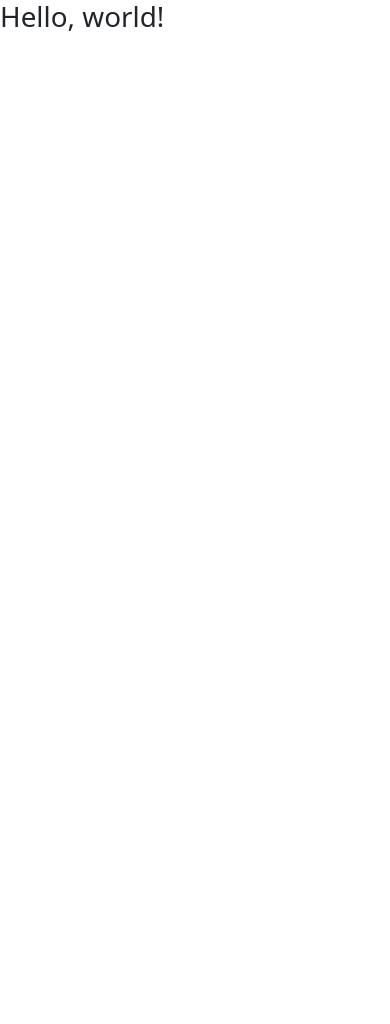
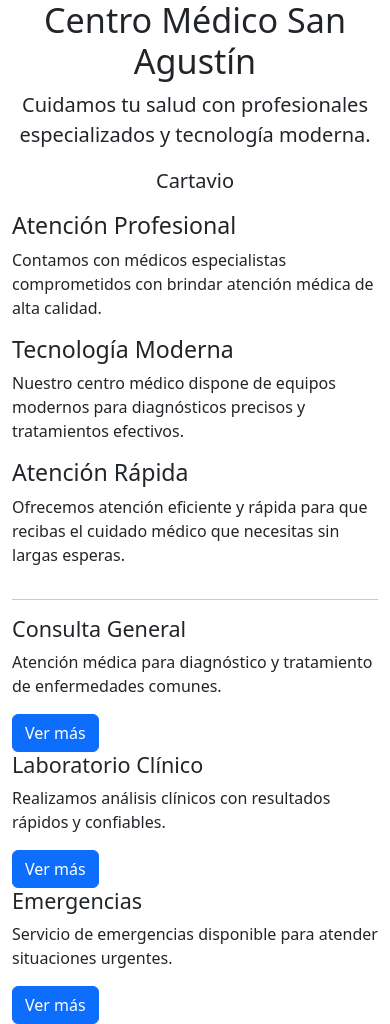
Before and after one commit to stvcruz/Web-Centro-m-dico, a website: page index.html in a window 390 px wide. Before the commit the page ends 844 px from the top, so only its background shows below. Drawn offline with nearby package versions, Linux system fonts and the light colour scheme.

Commit message:
se realizo una modificacion al index.html aplicando responsive design

```diff
--- a/index.html
+++ b/index.html
@@ -1,24 +1,81 @@
 <!doctype html>
-<html lang="en">
+<html lang="es">
 <head>
 
-  <!-- Required meta tags -->
-  <meta charset="utf-8">
-  <meta name="viewport" content="width=device-width, initial-scale=1, shrink-to-fit=no">
+<meta charset="utf-8">
+<meta name="viewport" content="width=device-width, initial-scale=1, shrink-to-fit=no">
 
-  <!-- Bootstrap CSS -->
-  <link rel="stylesheet" href="node_modules/bootstrap/dist/css/bootstrap.min.css">
+<!-- Bootstrap CSS -->
+<link rel="stylesheet" href="node_modules/bootstrap/dist/css/bootstrap.min.css">
 
-  <title>Hello, world!</title>
+<title>Centro Médico San Agustín</title>
 
 </head>
+
 <body>
 
-<h1>Hello, world!</h1>
+<!-- JUMBOTRON -->
+<div class="jumbotron text-center">
+  <h1 class="display-4">Centro Médico San Agustín</h1>
+  <p class="lead">Cuidamos tu salud con profesionales especializados y tecnología moderna.</p>
+  <p class="lead">Cartavio</p>
+</div>
 
-<!-- Optional JavaScript -->
-<!-- jQuery first, then Popper.js, then Bootstrap JS -->
 
+<!-- CONTAINER -->
+<div class="container">
+
+  <!--  FILA CON COLUMNAS RESPONSIVE -->
+  <div class="row">
+
+    <div class="col-md-4">
+      <h3>Atención Profesional</h3>
+      <p>Contamos con médicos especialistas comprometidos con brindar atención médica de alta calidad.</p>
+    </div>
+
+    <div class="col-md-4">
+      <h3>Tecnología Moderna</h3>
+      <p>Nuestro centro médico dispone de equipos modernos para diagnósticos precisos y tratamientos efectivos.</p>
+    </div>
+
+    <div class="col-md-4">
+      <h3>Atención Rápida</h3>
+      <p>Ofrecemos atención eficiente y rápida para que recibas el cuidado médico que necesitas sin largas esperas.</p>
+    </div>
+
+  </div>
+
+
+  <hr>
+
+
+  <!-- LISTA DE SERVICIOS MÉDICOS -->
+  <div class="row">
+
+    <div class="col-sm-4">
+      <h4>Consulta General</h4>
+      <p>Atención médica para diagnóstico y tratamiento de enfermedades comunes.</p>
+      <button class="btn btn-primary">Ver más</button>
+    </div>
+
+    <div class="col-sm-4">
+      <h4>Laboratorio Clínico</h4>
+      <p>Realizamos análisis clínicos con resultados rápidos y confiables.</p>
+      <button class="btn btn-primary">Ver más</button>
+    </div>
+
+    <div class="col-sm-4">
+      <h4>Emergencias</h4>
+      <p>Servicio de emergencias disponible para atender situaciones urgentes.</p>
+      <button class="btn btn-primary">Ver más</button>
+    </div>
+
+  </div>
+
+</div>
+
+
+<!-- JS -->
 <script src="node_modules/jquery/dist/jquery.min.js"></script>
 <script src="node_modules/popper.js/dist/popper.min.js"></script>
 <script src="node_modules/bootstrap/dist/js/bootstrap.min.js"></script>
```
